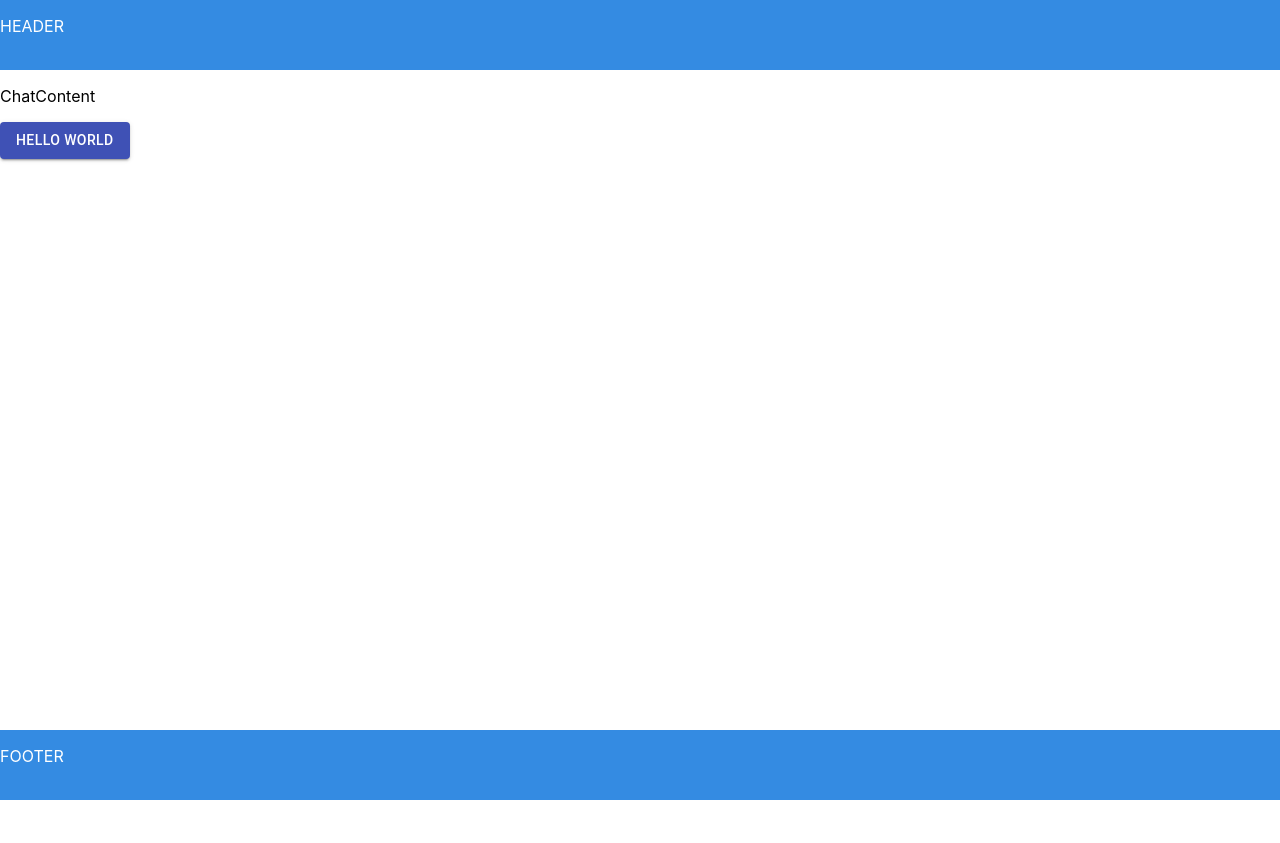
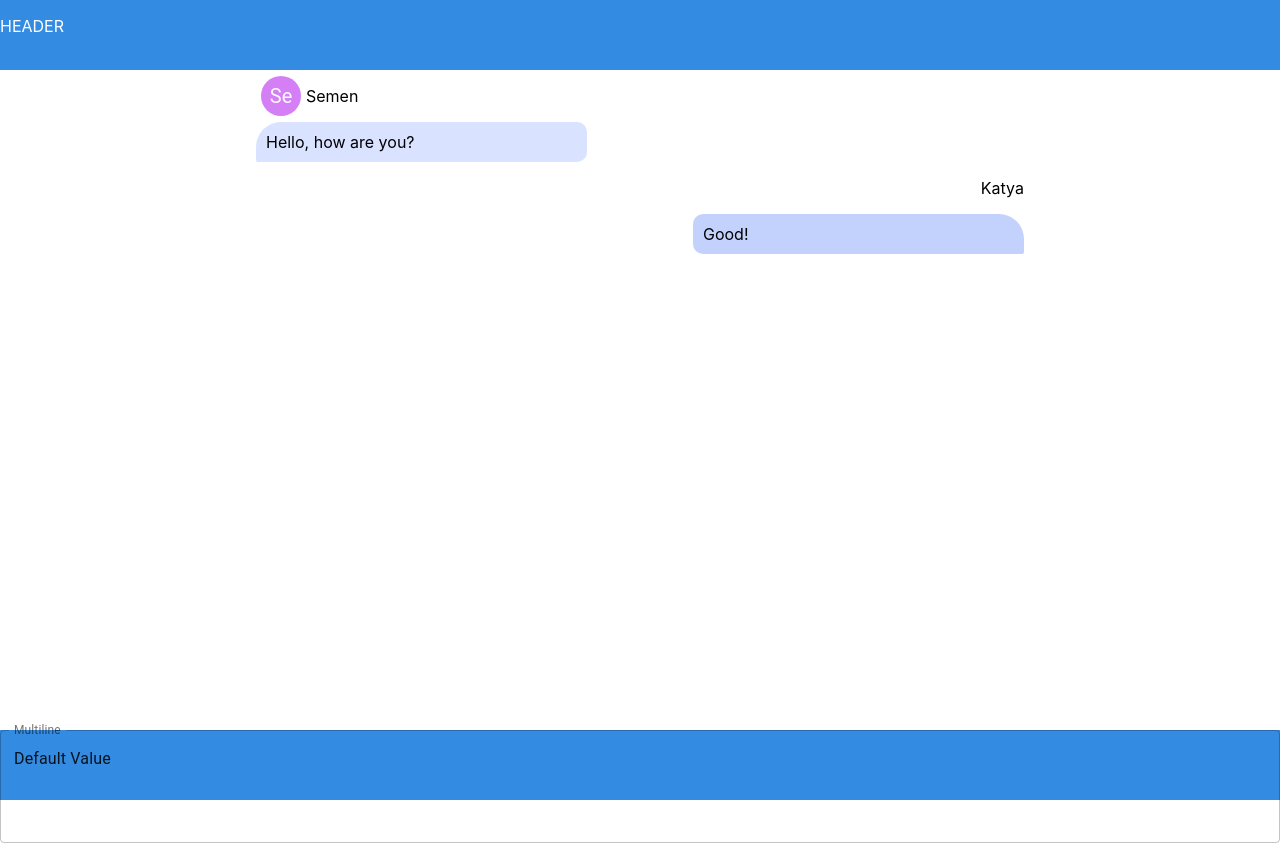
Before and after one commit to NastyaTsimanovich97/chat-app, a React (Create React App) app in the folder chat-app/: page / in a window 1280 px wide. Before the commit the page ends 800 px from the top, so only its background shows below. Built offline with nearby package versions, Linux system fonts and the light colour scheme.

Commit message:
feat: add message container

```diff
--- a/chat-app/src/ChatContent/ChatContent.js
+++ b/chat-app/src/ChatContent/ChatContent.js
@@ -1,17 +1,17 @@
 import React from 'react';
 import './ChatContent.style.js';
-import Button from '@material-ui/core/Button';
+import Message from '../Message';
+import MessageFromUser from '../MessageFromUser';
 
 export default class ChatContent extends React.Component{
   constructor(props) {
     super(props);
-    this.state = {date: new Date()};
   }
   render(){
     return (
       <main className={this.props.classes.chatContent}>
-        <p>ChatContent</p>
-        <Button variant="contained" color="primary">Hello World</Button>
+        <Message></Message>
+        <MessageFromUser></MessageFromUser>
       </main>
     );
   }
--- a/chat-app/src/ChatContent/ChatContent.style.js
+++ b/chat-app/src/ChatContent/ChatContent.style.js
@@ -1,5 +1,7 @@
 export const styles ={
   chatContent: {
     flexGrow: 1,
+    width: '60%',
+    margin: '0 auto',
   }
 }
--- a/chat-app/src/Footer/Footer.js
+++ b/chat-app/src/Footer/Footer.js
@@ -1,20 +1,23 @@
 import React from 'react';
-import './Footer.style.js'
+import './Footer.style.js';
+import TextField from '@material-ui/core/TextField';
 
-export default function Footer(props){
-  return(
-    <footer className={props.classes.footerChat}>
-      <p>FOOTER</p>
-    </footer>
-  )
+export default class Footer extends React.Component{
+  constructor(props){
+    super(props);
+  }
+  render(){
+    return(
+      <footer className="footer-chat">
+        <TextField className={this.props.classes.footerChat}
+          id="outlined-multiline-static"
+          label="Multiline"
+          multiline
+          rows="4"
+          defaultValue="Default Value"
+          variant="outlined"
+        />
+      </footer>
+    )
+  }
 }
-
-// export default class Footer extends React.Component{
-//   render(){
-//     return(
-//       <footer className="footer-chat">
-//         <p>FOOTER</p>
-//       </footer>
-//     )
-//   }
-// }
--- /dev/null
+++ b/chat-app/src/Message/Message.js
@@ -0,0 +1,27 @@
+import React from 'react';
+import './Message.style';
+import Avatar from '@material-ui/core/Avatar';
+
+export default class Message extends React.Component{
+  constructor(props) {
+    super(props);
+    this.state = {
+      userLogo: 'Se',
+      userName: 'Semen',
+      messageText: 'Hello, how are you?'
+    };
+  }
+  render(){
+    return(
+      <div className={this.props.classes.messageContainer}>
+        <div className={this.props.classes.messageHeader}>
+          <Avatar className={this.props.classes.purple}>{this.state.userLogo}</Avatar>
+          <p>{this.state.userName}</p>
+        </div>
+        <div className={this.props.classes.messageText}>
+          {this.state.messageText}
+        </div>
+      </div>
+    )
+  }
+}
--- /dev/null
+++ b/chat-app/src/Message/Message.style.js
@@ -0,0 +1,24 @@
+export const styles = {
+  purple:{
+    margin: '5px',
+    backgroundColor: 'rgb(213, 127, 247)',
+  },
+  messageContainer:{
+    display: 'flex',
+    flexDirection: 'column',
+    justifyContent: 'center',
+    width: '45%',
+  },
+  messageHeader:{
+    display: 'flex',
+    alignItems: 'center',
+  },
+  messageText:{
+    width: '90%',
+    padding: '10px',
+    borderBottomLeftRadius: '2px',
+    borderTopLeftRadius: '25px',
+    borderRadius: '10px',
+    backgroundColor: 'rgba(180, 198, 253, 0.5)'
+  }
+}
--- /dev/null
+++ b/chat-app/src/Message/index.js
@@ -0,0 +1,6 @@
+import Message from './Message';
+import { styles } from './Message.style.js';
+import { withStyles } from '@material-ui/core/styles';
+
+
+export default withStyles(styles)(Message);
--- /dev/null
+++ b/chat-app/src/MessageFromUser/MessageFromUser.js
@@ -0,0 +1,24 @@
+import React from 'react';
+import './MessageFromUser.style';
+
+export default class MessageFromUser extends React.Component{
+  constructor(props) {
+    super(props);
+    this.state = {
+      userName: 'Katya',
+      messageText: 'Good!'
+    };
+  }
+  render(){
+    return(
+      <div className={this.props.classes.messageContainer}>
+        <div className={this.props.classes.messageHeader}>
+          <p>{this.state.userName}</p>
+        </div>
+        <div className={this.props.classes.messageText}>
+          {this.state.messageText}
+        </div>
+      </div>
+    )
+  }
+}
--- /dev/null
+++ b/chat-app/src/MessageFromUser/MessageFromUser.style.js
@@ -0,0 +1,26 @@
+export const styles = {
+  red:{
+    margin: '5px',
+    backgroundColor: 'rgb(255, 66, 124)',
+  },
+  messageContainer:{
+    display: 'flex',
+    flexDirection: 'column',
+    marginLeft: 'auto',
+    width: '45%',
+  },
+  messageHeader:{
+    display: 'flex',
+    alignItems: 'center',
+    marginLeft: 'auto',
+  },
+  messageText:{
+    width: '90%',
+    marginLeft: 'auto',
+    padding: '10px',
+    borderBottomRightRadius: '2px',
+    borderTopRightRadius: '25px',
+    borderRadius: '10px',
+    backgroundColor: 'rgba(180, 198, 253, 0.8)'
+  }
+}
--- /dev/null
+++ b/chat-app/src/MessageFromUser/index.js
@@ -0,0 +1,6 @@
+import MessageFromUser from './MessageFromUser';
+import { styles } from './MessageFromUser.style.js';
+import { withStyles } from '@material-ui/core/styles';
+
+
+export default withStyles(styles)(MessageFromUser);
```
